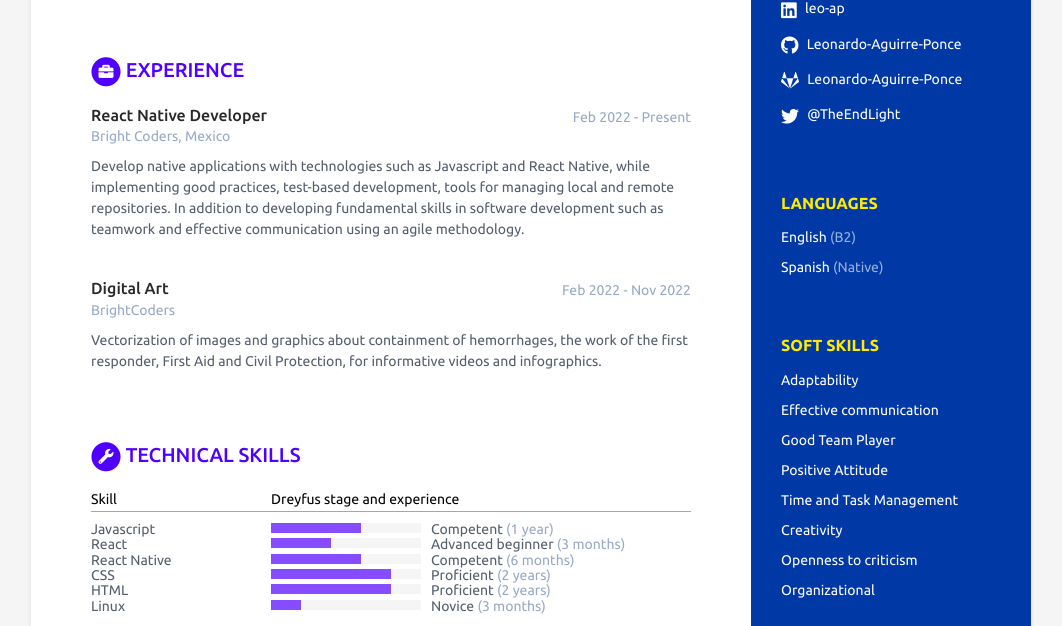
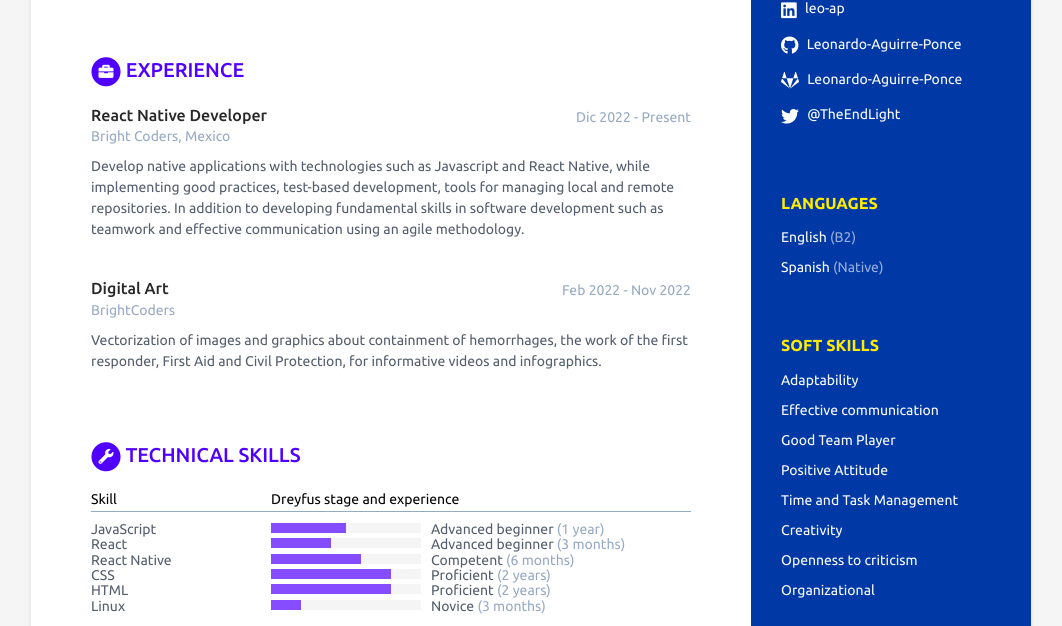
Before and after one commit to BrightCoders-Institute/scorecard-Leonardo-Aguirre-Ponce, a Jekyll site: the page built from index.html, in a window 1280 px wide. Shown: the part 523-1149 px from the top of the page, without its empty margins (109-1171 px from the left). Built offline with Jekyll 4.4.1, drawn with Linux system fonts in a browser that asks for light colours.

Commit message:
Update data.yml

```diff
--- a/_data/data.yml
+++ b/_data/data.yml
@@ -76,7 +76,7 @@ educationcomplete:
 # Registra aquí tu experiencia. Agrega o elimina según sea necesario
 experiences:
   - role: React Native Developer
-    time: Feb 2022 - Present
+    time: Dic 2022 - Present
     company: Bright Coders, Mexico
     details: |
       Develop native applications with technologies such as Javascript and React Native,
@@ -101,9 +101,9 @@ skills:
   title: Technical Skills # NO MODIFICAR
 
   toolset:
-    - name: Javascript
-      level: 60%
-      level-name: Competent
+    - name: JavaScript
+      level: 50%
+      level-name: Advanced beginner
       time: 1 year
 
     - name: React
```
